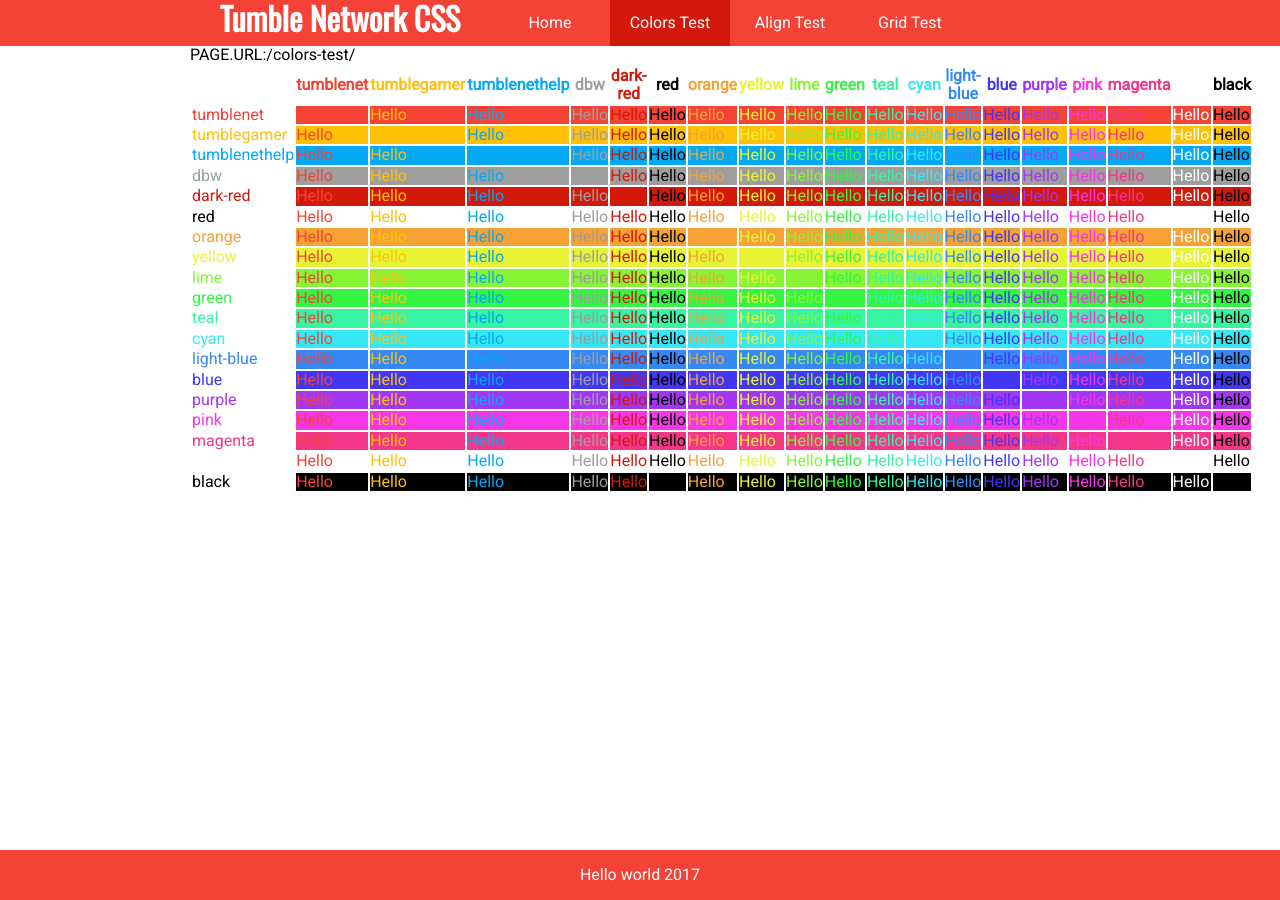
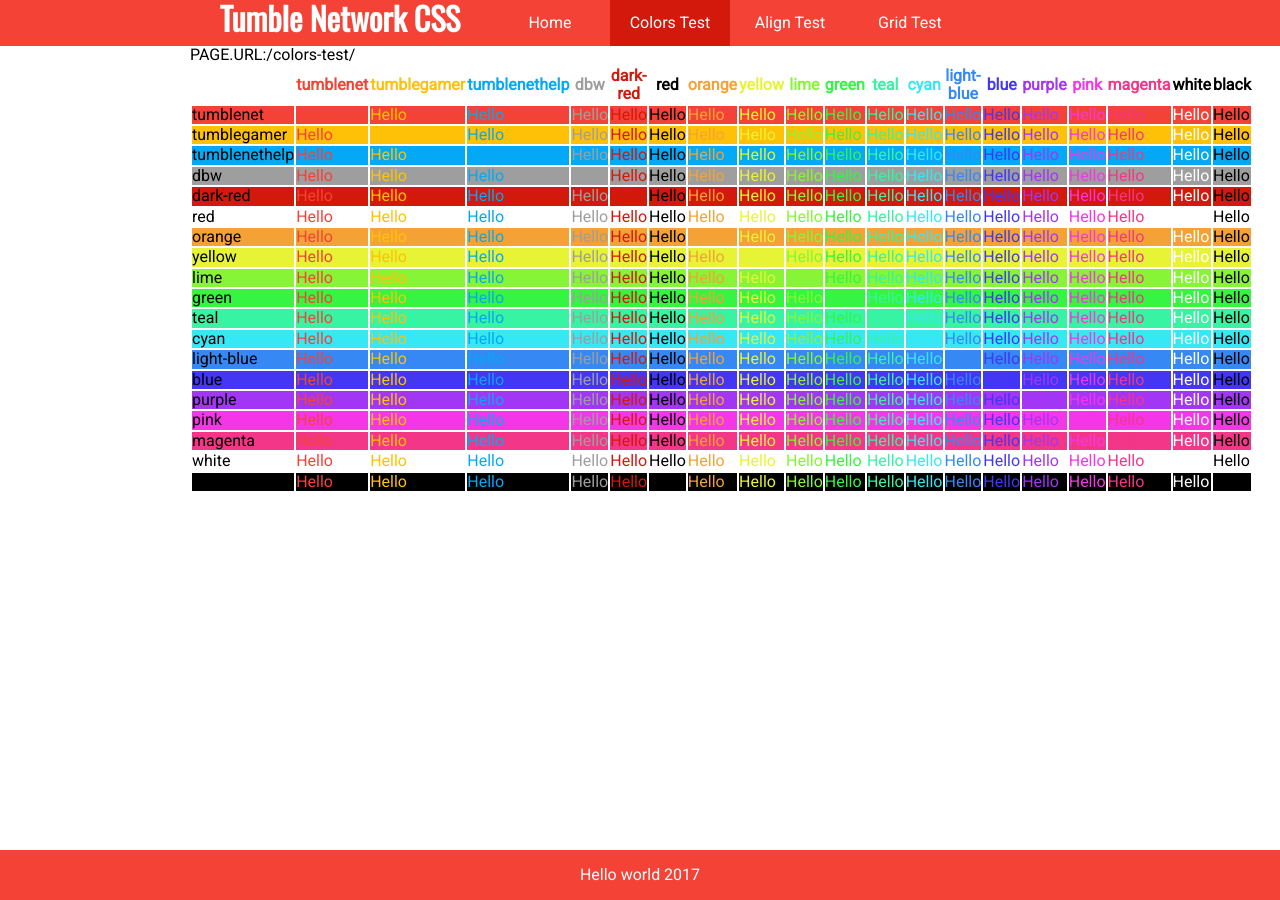
Before and after one commit to tumblenet/tumblenet-css, a Jekyll site: the page built from colors-test.html, in a window 1280 px wide. Built offline with Jekyll 4.4.1, drawn with Linux system fonts in a browser that asks for light colours.

Commit message:
Update colors-test.html

```diff
--- a/colors-test.html
+++ b/colors-test.html
@@ -6,7 +6,7 @@ layout: main
     <th>
     </th>
    {% for textC in site.colors %}
-   <th class="tn-text-color-{{textC.name}}">
+   <th class="{% unless textC.name == 'white' %}tn-text-color-{{textC.name}}{% endunless %}">
     {{textC.name}}
    </th>
    {% endfor %}
@@ -14,7 +14,7 @@ layout: main
 
   {% for backC in site.colors %}
   <tr>
-    <td class="tn-text-color-{{backC.name}}">
+    <td class="{% unless backC.name == 'white' %}tn-element-color-{{backC.name}}{% endunless %}">
       {{backC.name}}
     </td>
    {% for textC in site.colors %}
```
